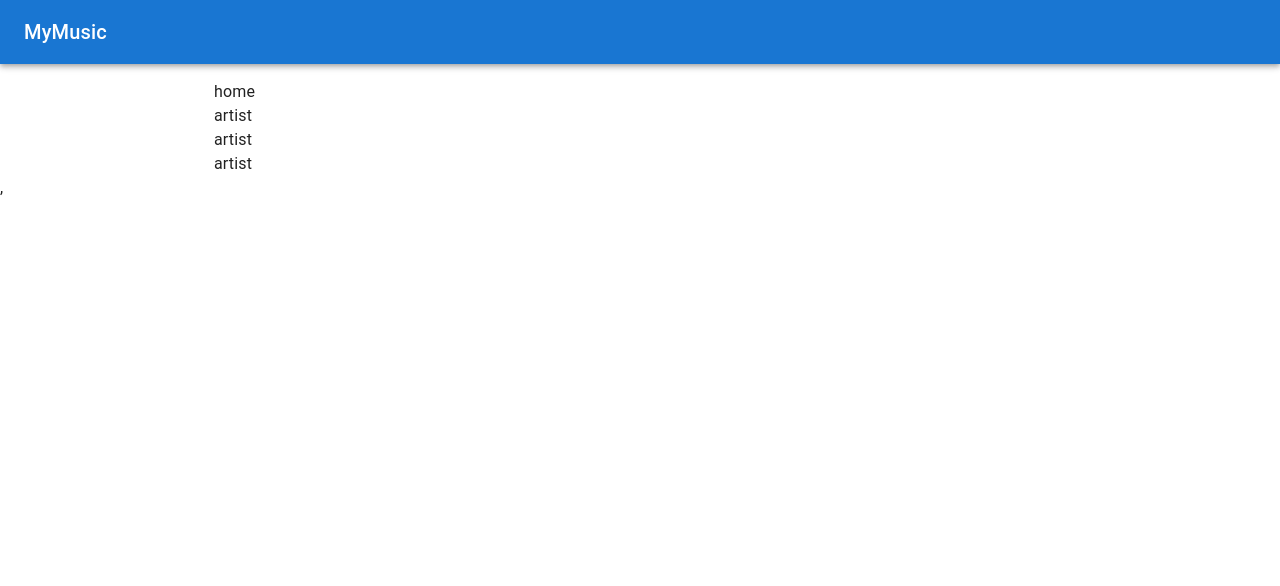
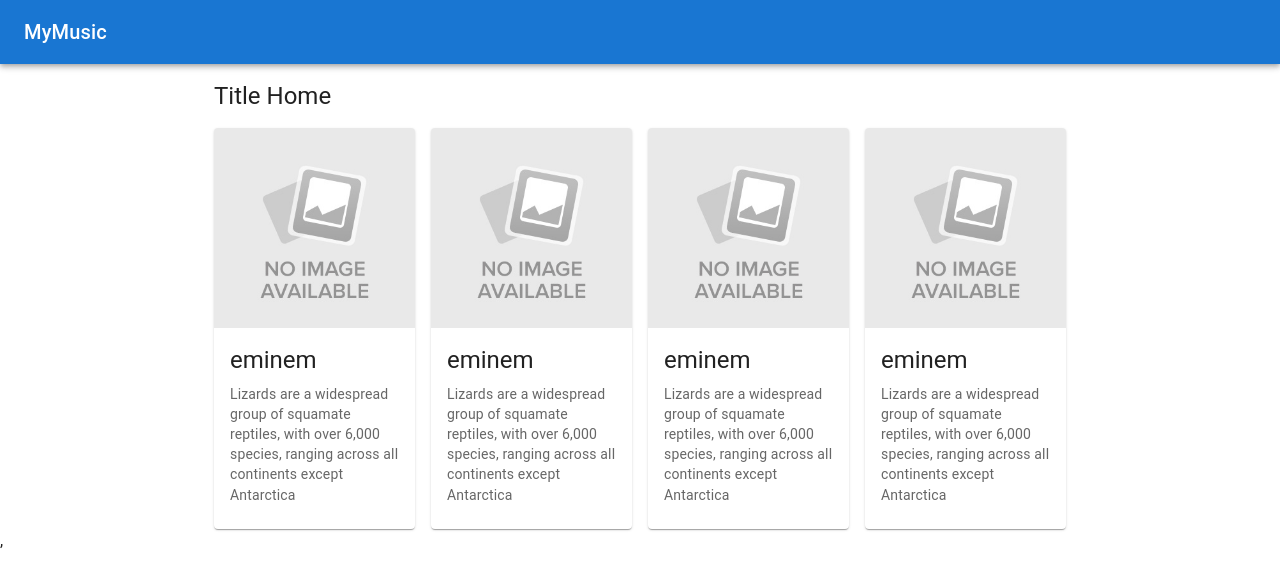
Before and after one commit to bss94/HW82MusApi, a React (Vite) app in the folder frontend/: page / in a window 1280 px wide. Shown: the top 586 px of the page. Built offline with nearby package versions, Linux system fonts and the light colour scheme.

Commit message:
step 13: complete design artistitem albumitem trackitem, home tracks albums

```diff
--- a/frontend/src/components/Albums/AlbumItem.tsx
+++ b/frontend/src/components/Albums/AlbumItem.tsx
@@ -1,10 +1,33 @@
+import React from 'react';
+import {Card, CardContent, CardMedia, Typography} from '@mui/material';
+import {API_URL} from '../../constants.ts';
+import imageNotFound from '../../assets/images/image-not-found.png';
 
+interface Props{
+  title: string;
+  image: string|null;
+  date:number;
 
-const AlbumItem = () => {
+}
+
+const AlbumItem:React.FC<Props> = ({
+  title,image,date
+}) => {
   return (
-    <div>
-      album
-    </div>
+    <Card sx={{ maxWidth: 250 , textAlign: 'center' }}>
+      <CardMedia
+        sx={{ height:200}}
+        image={image?`${API_URL}/${image}`:imageNotFound}
+      />
+      <CardContent>
+        <Typography gutterBottom variant="h5" component="div">
+          {title}
+        </Typography>
+        <Typography variant="body2" sx={{ color: 'text.secondary' }}>
+          {date}
+        </Typography>
+      </CardContent>
+    </Card>
   );
 };
 
--- a/frontend/src/components/Artists/ArtistItem.tsx
+++ b/frontend/src/components/Artists/ArtistItem.tsx
@@ -1,10 +1,33 @@
+import React from 'react';
+import {Card, CardContent, CardMedia, Typography} from '@mui/material';
+import {API_URL} from '../../constants.ts';
+import imageNotFound from '../../assets/images/image-not-found.png';
 
 
-const ArtistItem = () => {
+interface Props{
+  name:string;
+  photo:string | null;
+}
+
+const ArtistItem:React.FC<Props> = ({
+  name,photo
+}) => {
   return (
-    <div>
-      artist
-    </div>
+    <Card sx={{ maxWidth: 250 }}>
+      <CardMedia
+        sx={{ height:200}}
+        image={photo?`${API_URL}/${photo}`:imageNotFound}
+      />
+      <CardContent>
+        <Typography gutterBottom variant="h5" component="div">
+          {name}
+        </Typography>
+        <Typography variant="body2" sx={{ color: 'text.secondary' }}>
+          Lizards are a widespread group of squamate reptiles, with over 6,000
+          species, ranging across all continents except Antarctica
+        </Typography>
+      </CardContent>
+    </Card>
   );
 };
 
--- a/frontend/src/components/Tracks/TrackItem.tsx
+++ b/frontend/src/components/Tracks/TrackItem.tsx
@@ -1,10 +1,38 @@
+import React from 'react';
+import {Card, CardContent, Typography} from '@mui/material';
+import Grid from '@mui/material/Grid2';
 
+interface Props{
+ trackNumber:number;
+ title:string;
+ time:string;
+}
 
-const TrackItem = () => {
+const TrackItem:React.FC<Props> = ({
+trackNumber,title,time
+}) => {
   return (
-    <div>
-      track
-    </div>
+    <Card sx={{ textAlign: 'center' }}>
+      <CardContent>
+        <Grid container spacing={2}>
+          <Grid size={1}>
+            <Typography variant="body2" sx={{ color: 'text.secondary' }}>
+              {trackNumber}
+            </Typography>
+          </Grid>
+          <Grid size={9}>
+            <Typography variant="body2" sx={{ color: 'text.secondary',textAlign: 'left' }}>
+              {title}
+            </Typography>
+          </Grid>
+          <Grid size={2}>
+            <Typography variant="body2" sx={{ color: 'text.secondary' }}>
+              {time}
+            </Typography>
+          </Grid>
+        </Grid>
+      </CardContent>
+    </Card>
   );
 };
 
--- a/frontend/src/containers/Albums/Albums.tsx
+++ b/frontend/src/containers/Albums/Albums.tsx
@@ -1,15 +1,38 @@
 import AlbumItem from '../../components/Albums/AlbumItem.tsx';
+import Grid from '@mui/material/Grid2';
+import {styled, Typography} from '@mui/material';
+import {Link} from 'react-router-dom';
 
 const Albums = () => {
+
+  const StyledLink = styled(Link)({
+    textDecoration: 'none',
+  });
   return (
-    <div>
-      albums
+    <Grid container spacing={2}>
+      <Grid size={12}>
+        <Typography component="h1" variant="h5">Title Albums</Typography>
+      </Grid>
+      <Grid size={3}>
+        <StyledLink to={'/tracks/xxx'}>
+          <AlbumItem title={'asdaw'} date={2015} image={null}/>
+        </StyledLink>
+      </Grid>
+      <Grid size={3}>
+        <StyledLink to={'/tracks/xxx'}>
+          <AlbumItem title={'asdaw'} date={2015} image={null}/>
+        </StyledLink>
+      </Grid><Grid size={3}>
+      <StyledLink to={'/tracks/xxx'}>
+        <AlbumItem title={'asdaw'} date={2015} image={null}/>
+      </StyledLink>
+    </Grid><Grid size={3}>
+      <StyledLink to={'/tracks/xxx'}>
+        <AlbumItem title={'asdaw'} date={2015} image={null}/>
+      </StyledLink>
+    </Grid>
 
-      <AlbumItem/>
-      <AlbumItem/>
-      <AlbumItem/>
-
-    </div>
+    </Grid>
   );
 };
 
--- a/frontend/src/containers/Home/Home.tsx
+++ b/frontend/src/containers/Home/Home.tsx
@@ -1,13 +1,36 @@
 import ArtistItem from '../../components/Artists/ArtistItem.tsx';
+import Grid from '@mui/material/Grid2';
+import {styled, Typography} from '@mui/material';
+import {Link} from 'react-router-dom';
+
 
 const Home = () => {
+
+  const StyledLink = styled(Link)({
+    textDecoration: 'none',
+  });
   return (
-    <div>
-      home
-      <ArtistItem/>
-      <ArtistItem/>
-      <ArtistItem/>
-    </div>
+    <Grid container spacing={2}>
+      <Grid size={12}>
+        <Typography component="h1" variant="h5">Title Home</Typography>
+      </Grid>
+      <Grid size={3}>
+        <StyledLink to={'/albums/xxx'}>
+          <ArtistItem name={'eminem'} photo={null}/>
+        </StyledLink>
+      </Grid>
+      <Grid size={3}>
+        <ArtistItem name={'eminem'} photo={null}/>
+      </Grid>
+      <Grid size={3}>
+        <ArtistItem name={'eminem'} photo={null}/>
+      </Grid>
+      <Grid size={3}>
+        <ArtistItem name={'eminem'} photo={null}/>
+      </Grid>
+
+
+    </Grid>
   );
 };
 
--- a/frontend/src/containers/Tracks/Tracks.tsx
+++ b/frontend/src/containers/Tracks/Tracks.tsx
@@ -1,15 +1,24 @@
 import TrackItem from '../../components/Tracks/TrackItem.tsx';
+import Grid from '@mui/material/Grid2';
+import {Typography} from '@mui/material';
 
 
 const Tracks = () => {
   return (
-    <div>
-      tracks
-      <TrackItem/>
-      <TrackItem/>
-      <TrackItem/>
-
-    </div>
+    <Grid container spacing={2}>
+      <Grid size={12}>
+        <Typography component="h1" variant="h5">Title Home</Typography>
+      </Grid>
+      <Grid size={12}>
+        <TrackItem trackNumber={1} title={'asdasdad'} time={"2:15"}/>
+      </Grid>
+      <Grid size={12}>
+        <TrackItem trackNumber={2} title={'asdasdad'} time={"2:15"}/>
+      </Grid>
+      <Grid size={12}>
+        <TrackItem trackNumber={3} title={'asdasdad'} time={"2:15"}/>
+      </Grid>
+    </Grid>
   );
 };
 
```
Also changed, not shown: frontend/src/assets/images/image-not-found.png (added).
